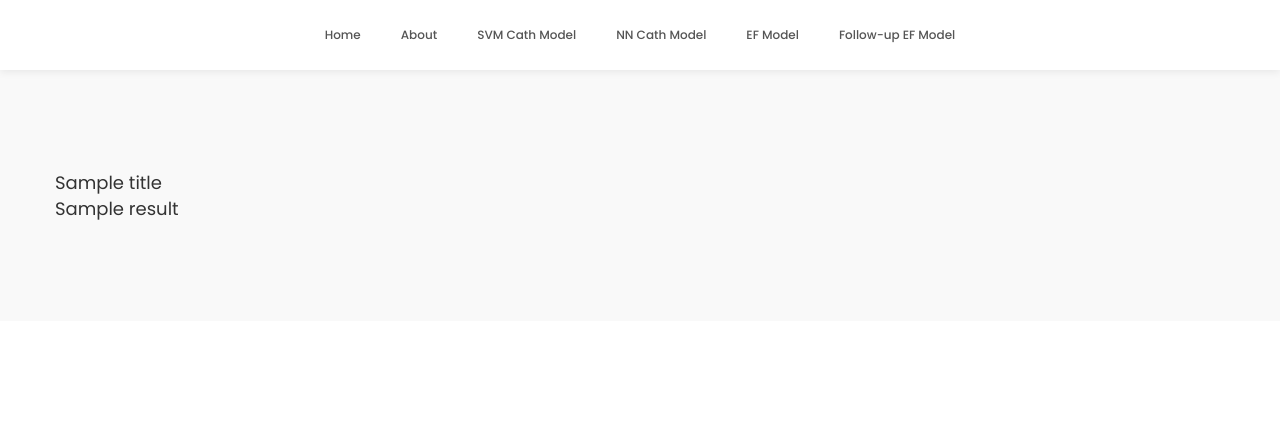
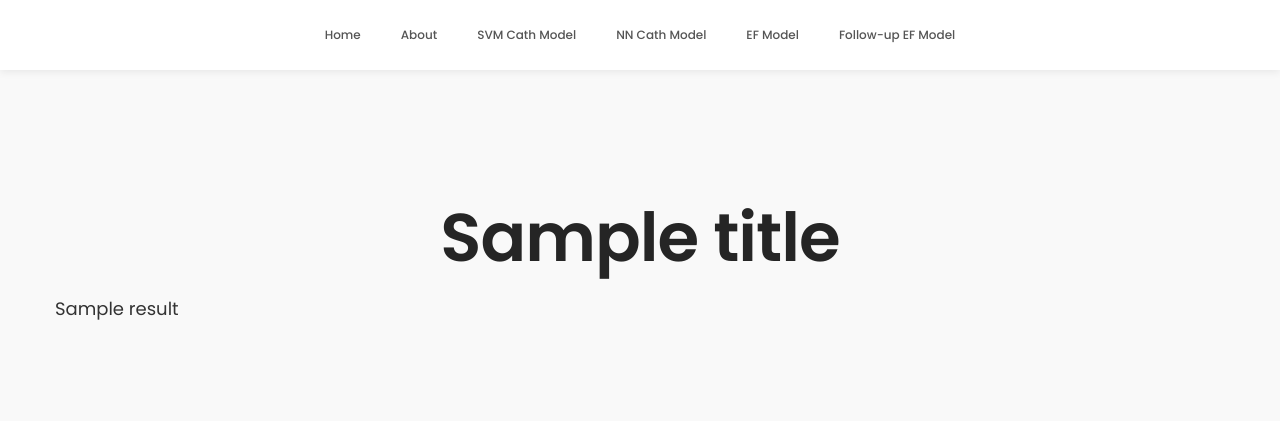
Before and after one commit to hsezhiyan/ecs193b_web_service, a Flask app: template templates/result_page.html in a window 1280 px wide. Shown: the top 421 px of the page. Run offline with Flask 2, Linux system fonts and the light colour scheme; the template is opened without the code that fills it: most values are stand-ins (such as "Sample title", 1, 10 or a date in 2020).

Commit message:
Result page update

```diff
--- a/templates/result_page.html
+++ b/templates/result_page.html
@@ -78,7 +78,9 @@
                          <!-- NEWS THUMB -->
                          <div class="news-detail-thumb">
 
-                              <div id="resultHeader" > {{ title }}</div>
+                              <div class="form-title-row" >
+                                <h1 class="wow fadeInUp" data-wow-delay="0.6s">{{ title }}</h1>
+                              </div>
                               <div id="resultBody"> {{ result }} </div>
 
 
```
